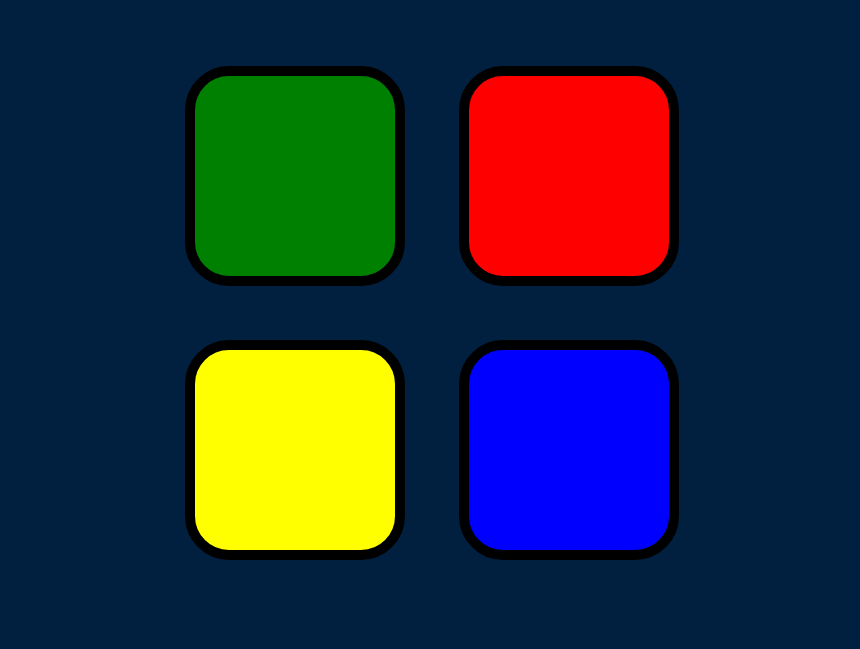
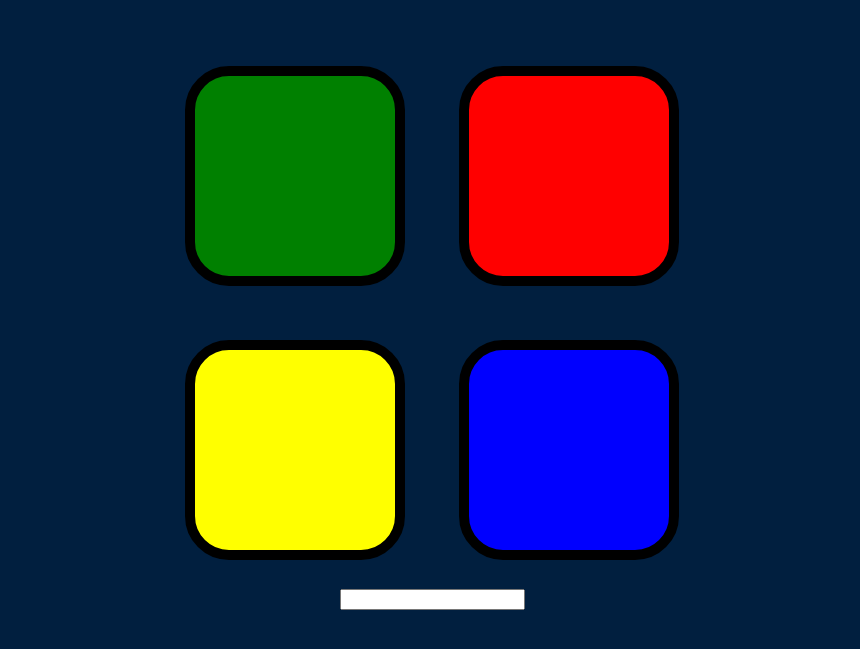
Before and after one commit to SAbdulMujafar98/Simon-game, a plain HTML site: page index.html in a window 1280 px wide. Shown: the part 125-774 px from the top of the page, without its empty margins (208-1068 px from the left). Drawn offline with nearby package versions, Linux system fonts and the light colour scheme.

Commit message:
Update index.html

```diff
--- a/index.html
+++ b/index.html
@@ -28,9 +28,8 @@
 
       </div>
       <div type="button" id="blue" class="btn blue">
-
       </div>
-
+      <input />
     </div>
 
   </div>
```
